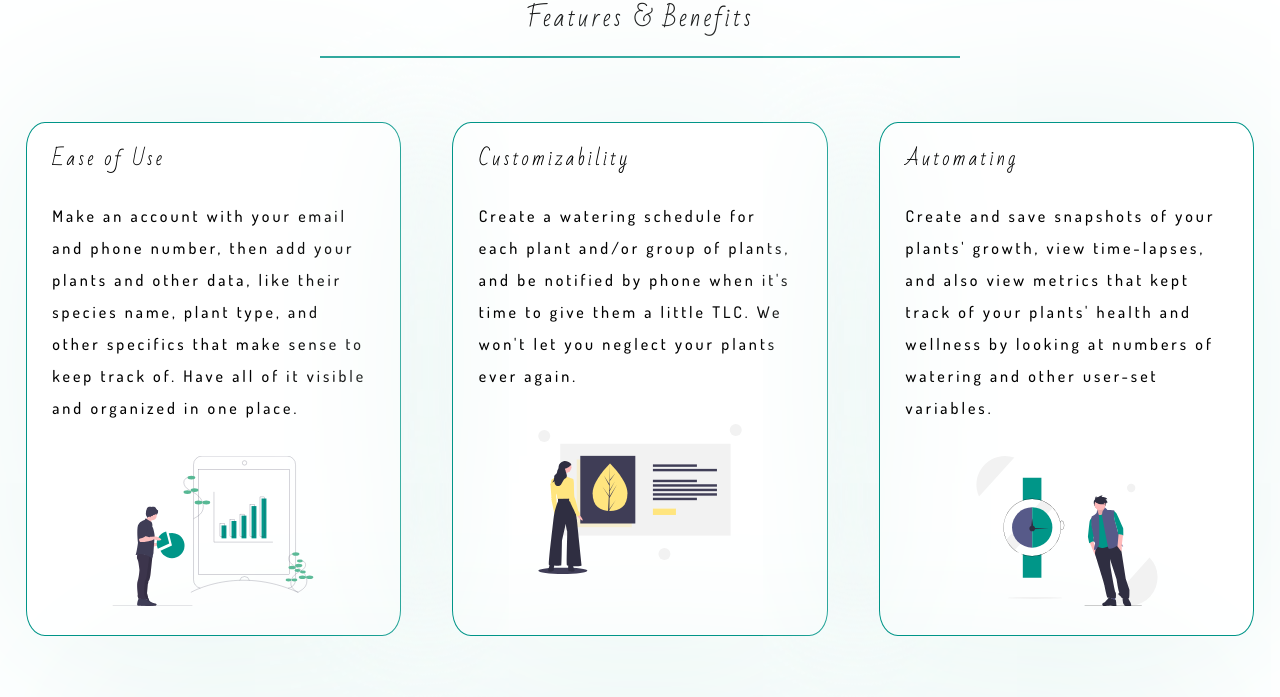
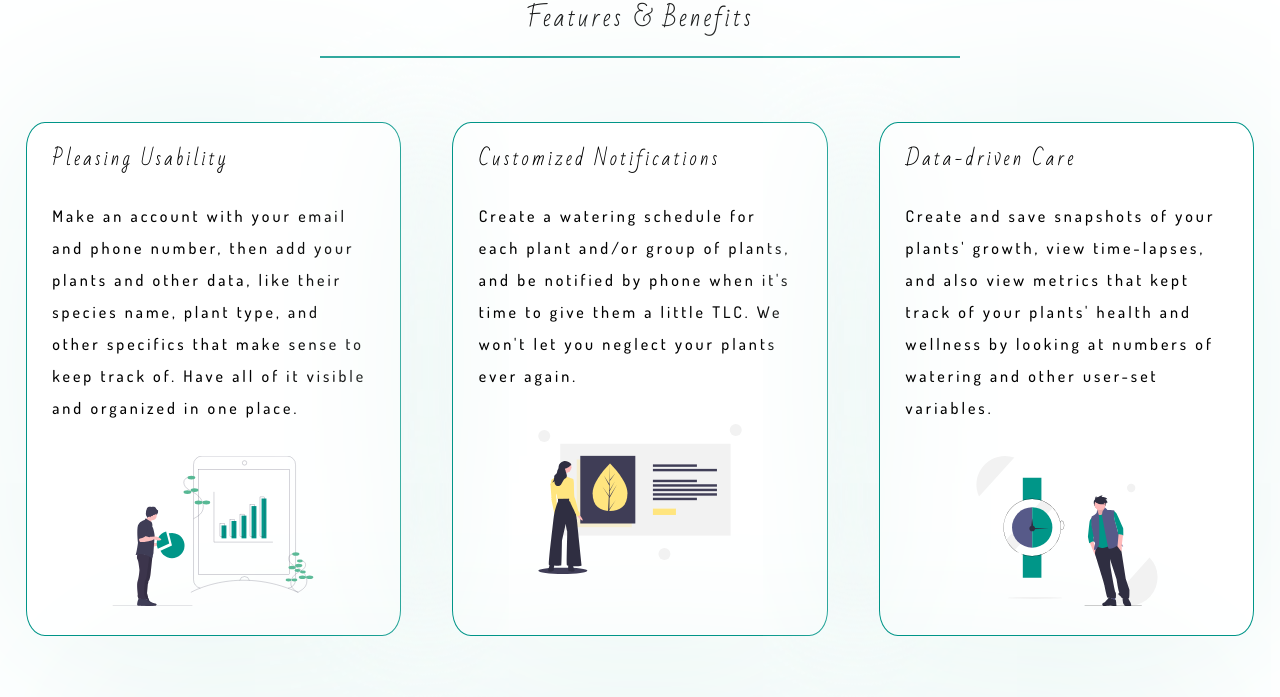
Before and after one commit to water-my-plants-lambda/UI, a plain HTML site: page index.html in a window 1280 px wide. Shown: the part 788-1485 px from the top of the page. Drawn offline with Linux system fonts and the light colour scheme.

Commit message:
changes heading names in cards

```diff
--- a/index.html
+++ b/index.html
@@ -32,7 +32,7 @@
         <h2 id="features"> Features & Benefits</h2>
         <div class="mainBottom">
             <div class="card">
-                <h3>Ease of Use</h3>
+                <h3>Pleasing Usability</h3>
                 <p>
                        Make an account with your email and phone number, then add your plants and other data, like their species name, plant type, and other specifics that make sense to keep track of. Have all of it visible and organized in one place.
                 </p>
@@ -41,7 +41,7 @@
             </div>
 
             <div class="card">
-                <h3>Customizability</h3>
+                <h3>Customized Notifications</h3>
                 <p>
                     Create a watering schedule for each plant and/or group of plants, and be notified by phone when it's time to give them a little TLC. We won't let you neglect your plants ever again.
                 </p>
@@ -50,7 +50,7 @@
             </div>
 
             <div class="card">
-                <h3>Automating</h3>
+                <h3>Data-driven Care</h3>
                 <p>
                     Create and save snapshots of your plants' growth, view time-lapses, and also view metrics that kept track of your plants' health and wellness by looking at numbers of watering and other user-set variables.
                 </p>
```
